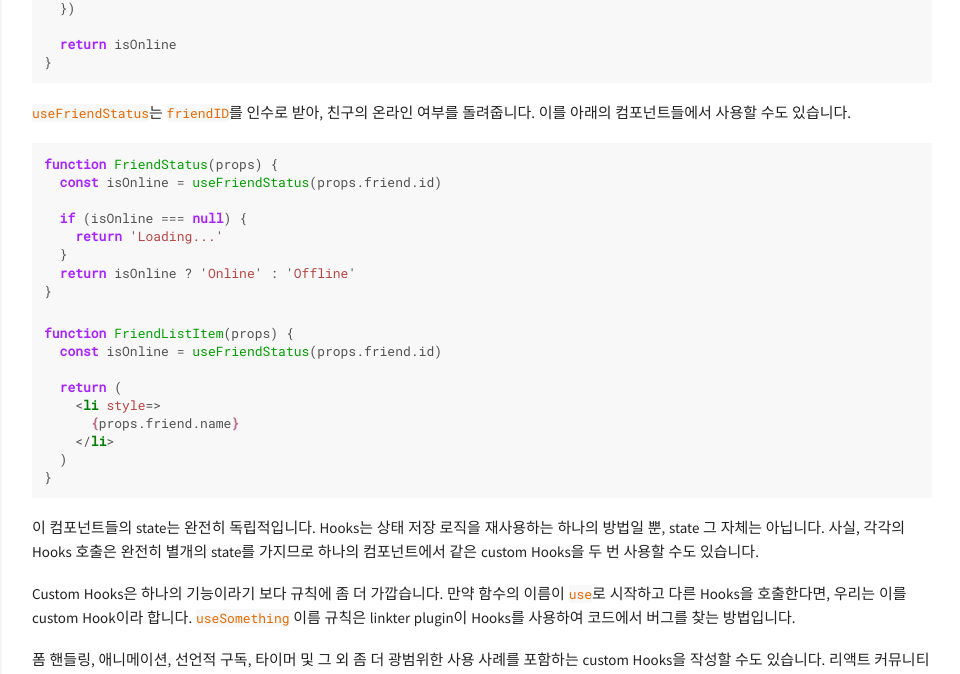
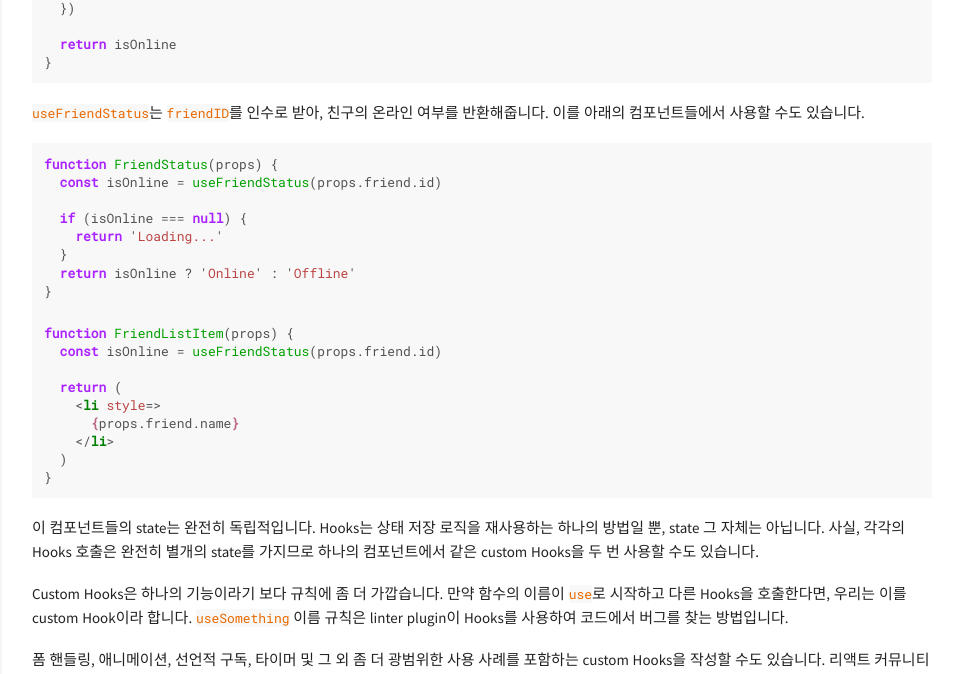
Before and after one commit to chanmi-lee/dev-blog, a Jekyll site: the page built from _posts/2020-07-19-Hooks-of-React.md, in a window 1280 px wide. Shown: the part 4317-4991 px from the top of the page, without its empty margins (318-1278 px from the left). Built offline with Jekyll 4.4.1, drawn with Linux system fonts in a browser that asks for light colours; comment, search, counter and statistics services are not loaded.

Commit message:
fixed typos

````diff
--- a/_posts/2020-07-19-Hooks-of-React.md
+++ b/_posts/2020-07-19-Hooks-of-React.md
@@ -215,7 +215,7 @@ function useFriendStatus(friendID) {
 }
 ```
 
-`useFriendStatus`는 `friendID`를 인수로 받아, 친구의 온라인 여부를 돌려줍니다.
+`useFriendStatus`는 `friendID`를 인수로 받아, 친구의 온라인 여부를 반환해줍니다.
 이를 아래의 컴포넌트들에서 사용할 수도 있습니다.
 
 ```jsx
@@ -245,7 +245,7 @@ function FriendListItem(props) {
 
 Custom Hooks은 하나의 기능이라기 보다 규칙에 좀 더 가깝습니다.
 만약 함수의 이름이 `use`로 시작하고 다른 Hooks을 호출한다면, 우리는 이를 custom Hook이라 합니다.
-`useSomething` 이름 규칙은 linkter plugin이 Hooks를 사용하여 코드에서 버그를 찾는 방법입니다.
+`useSomething` 이름 규칙은 linter plugin이 Hooks를 사용하여 코드에서 버그를 찾는 방법입니다.
 
 폼 핸들링, 애니메이션, 선언적 구독, 타이머 및 그 외 좀 더 광범위한 사용 사례를 포함하는 custom Hooks을 작성할 수도 있습니다.
 리액트 커뮤니티가 어떤 custom Hooks을 만들어낼 지 기대됩니다.
````
Also changed, not shown: other parts of _posts/2020-07-19-Hooks-of-React.md (+1 -1 lines).
